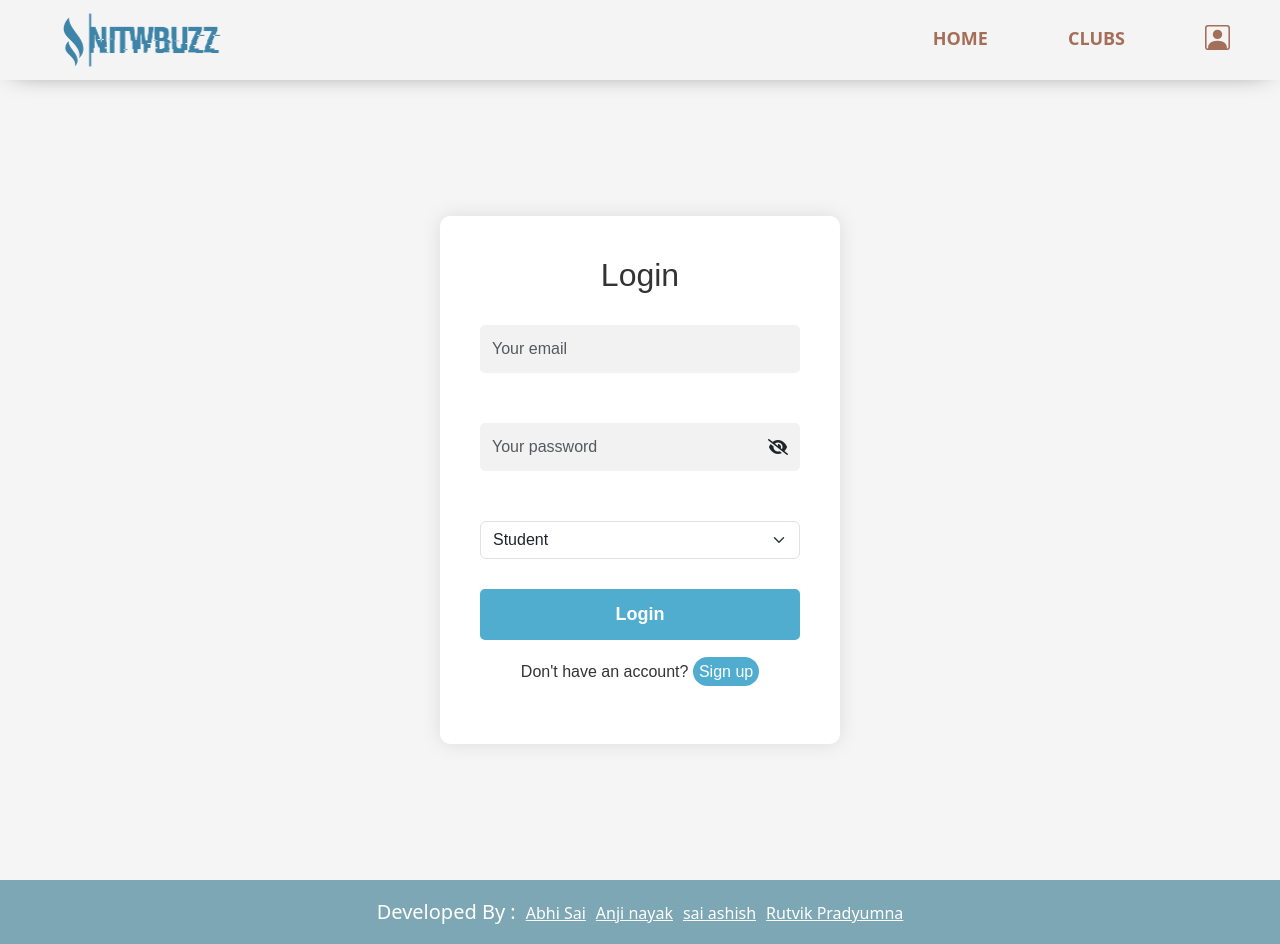
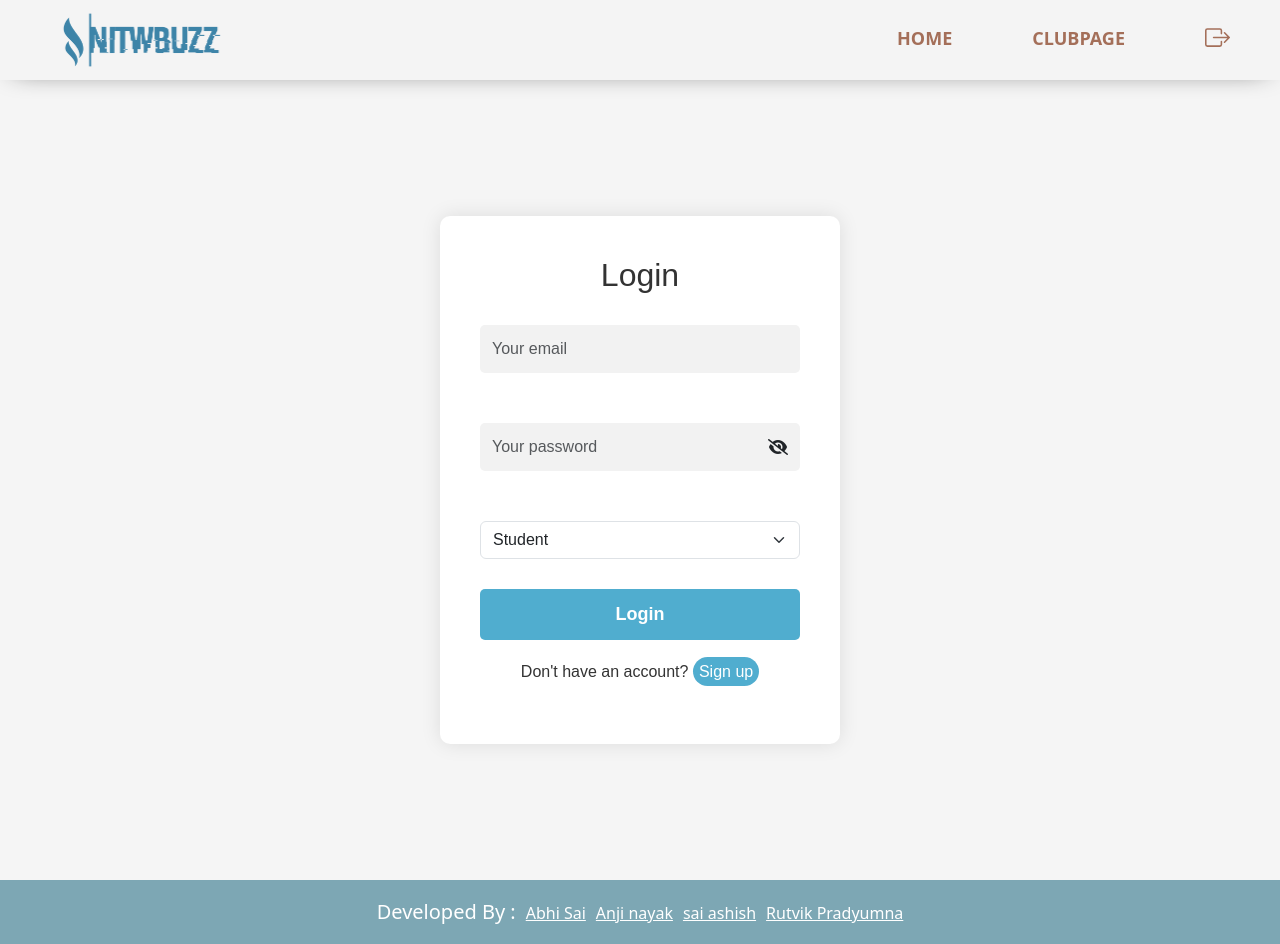
Before and after one commit to Sohan40/AnnounceProj_Frontend, a React (Vite) app in the folder Project/: page /login in a window 1280 px wide. Built offline with nearby package versions, Linux system fonts and the light colour scheme; no server answers.

Commit message:
Code Rewrite

```diff
--- a/Project/src/components/App.jsx
+++ b/Project/src/components/App.jsx
@@ -11,59 +11,75 @@ import { useEffect, useState } from "react";
 import axios from "axios";
 import PleaseLogin from "./PleaseLogin";
 function App() {
- const [log, setlog] = useState(0);
-  const [clublog,setClublog]  = useState(0);
-  function changeLog() {
-    setlog(0);
-  }
-  function changeLog2() {
-    setlog(1);
-  }
+ const [userlog, setUserlog] = useState(()=>{
+  let rv
+  fetch("/api/user/protected")
+  .then((response) => {
 
-  function clublogchange()
-  {
-    setClublog(0);
-  }
-  function clublogchange2()
-  {
-    setClublog(1);
-  }
-  useEffect(() => {
-    const fetchData = async () => {
-      try {
-        try{
-          const response1 = await axios.get("/api/club/protected");
-          setClublog(1)
-          console.log(response1)
-          return;
-        }
-        catch(error)
-        {
-          console.log("club login",error)
-        }
+    if (!response.ok) {
+      throw new Error(`Error: ${response.status} - ${response.statusText}`);
+    }
+    rv=1;
+  })
+  .catch((error) => {
+    rv=0;
+    // Handle error
+    console.error(error);
+  });
+  return rv;
+ });
+  const [clublog,setClublog]  = useState(()=>{
+   return fetch("/api/club/protected")
+  .then((response) => {
 
-        const response = await axios.get("/api/user/protected");
-        console.log(response)
-        setlog(1)
-      } catch (error) {
-        setlog(0)
-        console.log(error)
-      }
-    };
-    fetchData();
-    return () => {
-       };
+    if (!response.ok) {
+      throw new Error(`Error: ${response.status} - ${response.statusText}`);
+    }
+    return 1;
+  })
+  .catch((error) => {
+    return 0;
+    // Handle error
+    console.error(error);
   });
 
+  });
+  console.log("First",userlog,clublog)
+  // useEffect(() => {
+  //   console.log("Use Effect first line")
+  //   const fetchData = async () => {
+  //     try {
+  //       try{
+  //         const response1 = await axios.get("/api/club/protected");
+  //         setClublog(1)
+  //         return;
+  //       }
+  //       catch(error)
+  //       {
+  //         console.log("club login",error)
+  //       }
+
+  //       const response = await axios.get("/api/user/protected");
+  //       setUserlog(1)
+  //     } catch (error) {
+  //       setUserlog(0)
+  //       console.log(error)
+  //     }
+  //   };
+  //   fetchData();
+  //   return () => {
+  //      };
+  // },[]);
+  console.log("Last")
   return (
     <>
-     <Navbar func={changeLog}  func2={clublogchange} />
+     <Navbar userlog={userlog} clublog={clublog} setUserlog={setUserlog}  setClublog={setClublog} />
       <Routes>
-        <Route path="/" element={<Home  />} />
-        <Route path="/login" element={<Login  func={changeLog2} func2={clublogchange2}/>} />
-          <Route path="/register" element={<Register />} />
-         <Route path="/Clubs" element={log?(<Clubs />):(<PleaseLogin/>)} />
-        <Route path="/Profile" element={log?(<Profile />):(<PleaseLogin/>)} />
+        <Route path="/" element={<Home log={userlog || clublog} />} />
+        <Route path="/login" element={<Login  setUserlog={setUserlog}  setClublog={setClublog}/>} />
+        <Route path="/register" element={<Register />} />
+        <Route path="/Clubs" element={userlog?(<Clubs />):(<PleaseLogin/>)} />
+        <Route path="/Profile" element={userlog?(<Profile />):(<PleaseLogin/>)} />
         <Route path="/ClubPage/:id" element={<ClubPage />} />
 
       </Routes>
--- a/Project/src/components/Home.jsx
+++ b/Project/src/components/Home.jsx
@@ -3,36 +3,7 @@ import axios from "axios";
 import { useState } from "react";
 import { useEffect } from "react";
 import { useNavigate } from "react-router-dom";
-function Home() {
-  const [log, setlog] = useState(0);
-
-  const [clublog,setClublog]  = useState(0);
-  useEffect(() => {
-    const fetchData = async () => {
-      try {
-        try{
-          const response1 = await axios.get("/api/club/protected");
-          setClublog(1)
-          console.log(response1)
-          return;
-        }
-        catch(error)
-        {
-          console.log("club login",error)
-        }
-
-        const response = await axios.get("/api/user/protected");
-        console.log(response)
-        setlog(1)
-      } catch (error) {
-        setlog(0)
-        console.log(error)
-      }
-    };
-    fetchData();
-    return () => {
-       };
-  },[]);
+function Home({log}) {
 
   const navigate = useNavigate();
   const navigateToRegister = () => navigate("/register");
@@ -54,11 +25,11 @@ function Home() {
         </p>
         <div className="signBtnContainer">
           {
-            (!log && !clublog)&&
+            (!log)&&
             <button className="signBtn" onClick={navigateToRegister}>
             Sign Up
           </button>}
-          { (!log && !clublog)&&
+          { (!log)&&
             <button className="signBtn" onClick={navigateToLogin}>
               Sign In
             </button>
--- a/Project/src/components/Lists.jsx
+++ b/Project/src/components/Lists.jsx
@@ -3,34 +3,7 @@ import { useState } from "react";
 import { useEffect } from "react";
 import axios from "axios";
 import { useNavigate } from "react-router-dom";
-function Lists(props) {
-  const [log, setlog] = useState(false);
-
-  const [Clublog,setCclublog] = useState(false);
-    const fetchData = async () => {
-      try {
-        try{
-          const response1 = await axios.get("/api/club/protected");
-          setCclublog(1)
-          console.log(response1)
-          return;
-        }
-        catch(error)
-        {
-          console.log("club login",error)
-        }
-
-        const response = await axios.get("/api/user/protected");
-        console.log(response)
-        setlog(1)
-      } catch (error) {
-        setlog(0)
-        console.log(error)
-      }
-    };
-    fetchData();
-
-
+function Lists({addClass,userlog,clublog,setUserlog,setClublog}) {
     const [pathoid,setpathoid] = useState("")
     const fetchClubData = async () => {
         try {
@@ -50,49 +23,41 @@ function Lists(props) {
 
     const handleLogoutClick = async () => {
       try {
-        if (log === 1) {
+        if (userlog === 1) {
           let res = await axios.get("/api/user/logout");
-          console.log(res, "logging out res");
-          //useNavigate('/home')
-          console.log("hi ra bugggi")
-          setlog(false);
           if (res.status === 200) {
-            props.func();
+            setUserlog(0);
           }
         } else {
           let res = await axios.get("/api/club/logout");
-          console.log(res, "logging out club res");
-         // useNavigate('/home')
-          console.log("hi ra bugggi")
-          setCclublog(false);
           if (res.status === 200) {
-            props.func2();
+            setClublog(0);
           }
         }
         // Move useNavigate inside the if-else block
       } catch (error) {
-        console.log(error);
+        console.log("Logout failed");
       }
     };
   return (
     <ul
-      className={`navLinks text-white${props.addClass ? " active" : null}`}
+      className={`navLinks text-white${addClass ? " active" : null}`}
       id="navLinksId"
     >
       <li className="listCss">
         {" "}
         <Link to="/">Home</Link>{" "}
       </li>
-
-      {Clublog&&(<li className="listCss">
+      {clublog ?
+      (<li className="listCss">
         {" "}
         <Link to={pathoid} >ClubPage</Link>{" "}
-      </li>)}
-      {!Clublog&&(<li className="listCss">
+      </li>):null}
+      {!clublog ? (<li className="listCss">
         {" "}
         <Link to="/Clubs">Clubs</Link>{" "}
-      </li>)}
-      {!Clublog&&(<li className="listCss">
+      </li>):null}
+      {!clublog ? (<li className="listCss">
         <span>
           <Link className="profile" to="/Profile">
             <svg
@@ -109,9 +74,9 @@ function Lists(props) {
             </svg>
           </Link>
         </span>
-      </li>)}
+      </li>):null}
 
-      {(log || Clublog)&& (
+      {(userlog || clublog) ? (
         <li className="listCss">
           <span>
             <Link className="logout" onClick={handleLogoutClick}>
@@ -136,7 +101,7 @@ function Lists(props) {
             </Link>
           </span>
         </li>
-      )}
+      ):null}
     </ul>
   );
 }
--- a/Project/src/components/Navbar.jsx
+++ b/Project/src/components/Navbar.jsx
@@ -4,22 +4,7 @@ import Logo from "./images/logo.png";
 import "./Navbar.css";
 import Lists from "./Lists";
 import axios from "axios";
-function Navbar(props) {
-  const [log, setlog] = useState(0);
-  useEffect(() => {
-    const fetchData = async () => {
-      try {
-        const response = await axios.get("/api/user/protected");
-       // console.log(response, "innavbar");
-        setlog();
-      } catch (error) {
-        console.log(error);
-      }
-    };
-    fetchData();
-    return () => {};
-  }, []);
-
+function Navbar({userlog,clublog,setUserlog,setClublog}) {
   const handleResize = () => {
     if (window.innerWidth > 768) {
       setShowMenu(false);
@@ -56,7 +41,7 @@ function Navbar(props) {
           </button>
         ) : null}
       </div>
-      <Lists addClass={showMenu}  func={props.func} func2= {props.func2}/>
+      <Lists addClass={showMenu}  userlog={userlog} clublog={clublog} setUserlog={setUserlog}  setClublog={setClublog}/>
     </nav>
   );
 }
--- a/Project/src/components/loginRegister/Login.jsx
+++ b/Project/src/components/loginRegister/Login.jsx
@@ -5,7 +5,7 @@ import { useState } from "react";
 import axios from "axios";
 import Cookies from "js-cookie";
 import { useNavigate } from "react-router-dom";
-export default function Login(props) {
+export default function Login({setUserlog,setClublog}) {
   const navigate = useNavigate();
   const [type, setType] = useState("password");
   const [message, setmessage] = useState("");
@@ -24,14 +24,14 @@ export default function Login(props) {
           if (res.data == "Invalid password" || res.data == "Verify your Email to continue") {
             setmessage(res.data);
           } else {
-            props.func()
+            setUserlog(1)
             navigate(`/Clubs`);
           }
         }
       } else {
         res = await axios.post("/api/club/login", data);
         if (res.status == 200) {
-          props.func2()
+          setClublog(1)
 
          let res2 = await axios.get("/api/club/getMyClub");
 
```
